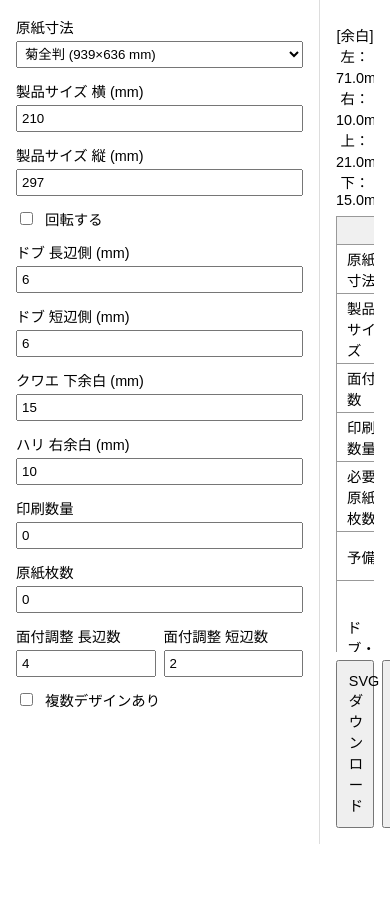
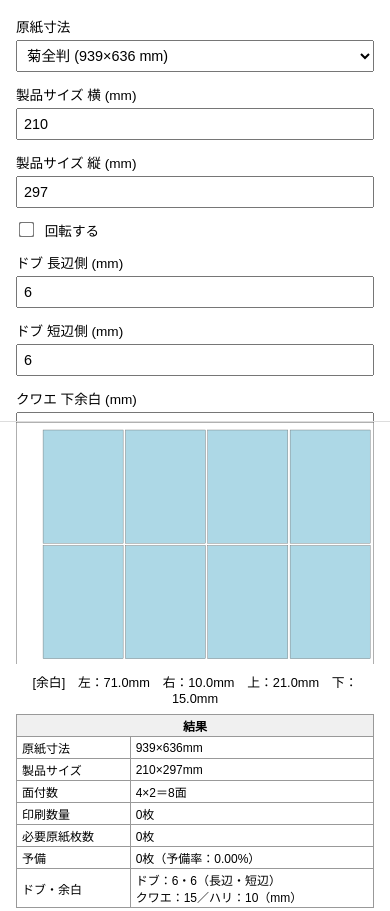
Before and after one commit to magx-sp/tools, a plain HTML site: page index.html in a window 390 px wide. Shown: the top 911 px of the page. Before the commit the page ends 844 px from the top, so only its background shows below. Drawn offline with nearby package versions, Linux system fonts and the light colour scheme.

Commit message:
Add files via upload

```diff
--- a/style.css
+++ b/style.css
@@ -1,15 +1,37 @@
 * { box-sizing: border-box; }
 html, body { height: 100%; }
 body { font-family: sans-serif; margin: 0; padding: 0; }
-.container { display: flex; height: 100vh; }
-.controls { width: 320px; padding: 1rem; border-right: 1px solid #ddd; overflow-y: auto; }
-.controls label { display: block; margin-bottom: 0.75rem; font-size: 0.9rem; }
+
+.container {
+  display: flex;
+  height: 100vh;
+  flex-direction: row; /* デフォルトはPC向けに横並び */
+}
+
+.controls {
+  width: 320px; /* PC向け固定幅 */
+  padding: 1rem;
+  border-right: 1px solid #ddd;
+  overflow-y: auto;
+  flex-shrink: 0; /* PCレイアウトで縮まないように */
+}
+
+.controls label {
+  display: block;
+  margin-bottom: 0.75rem;
+  font-size: 0.9rem;
+}
 .controls .pair { display: flex; gap: 0.5rem; }
 .controls .pair label { flex: 1; }
-.controls input[type="number"], .controls select { width: 100%; margin-top: 0.25rem; padding: 4px; }
+.controls input[type="number"], .controls select {
+  width: 100%;
+  margin-top: 0.25rem;
+  padding: 8px; /* タップしやすくするためpaddingを増やす */
+  font-size: 1rem; /* フォントサイズを調整 */
+}
 .controls input[disabled] { background: #f0f0f0; }
 .checkbox-label { display: flex; align-items: center; margin-bottom: 0.75rem; font-size: 0.9rem; }
-.checkbox-label input { margin-right: 0.5rem; }
+.checkbox-label input { margin-right: 0.5rem; transform: scale(1.2); /* チェックボックスを少し大きく */ }
 
 /* 追加: 複数デザイン項目を囲む枠線 */
 .multi-design-section {
@@ -35,10 +57,104 @@ body { font-family: sans-serif; margin: 0; padding: 0; }
   height: 100%;
   overflow: hidden;
 }
-#canvas { width: 100%; height: auto; }
-.margin-labels { font-size: 0.9rem; text-align: center; margin-top: 0.5rem; }
-#buttons { margin-top: 0.5rem; display: flex; gap: 0.5rem; }
-#buttons button { flex: 1; font-size: 0.9em; padding: 0.75em; width: 100%; }
+#canvas {
+  width: 100%;
+  height: auto;
+  max-width: 100%; /* SVGが親要素からはみ出さないように */
+  flex-shrink: 0; /* 縮まないように */
+}
+.margin-labels {
+  font-size: 0.9rem;
+  text-align: center;
+  margin-top: 0.5rem;
+  word-break: keep-all; /* 余白表示が改行されないように */
+}
+#buttons {
+  margin-top: 0.5rem;
+  display: flex;
+  gap: 0.5rem;
+  flex-wrap: wrap; /* ボタンが複数行になっても良いように */
+}
+#buttons button {
+  flex: 1;
+  min-width: 150px; /* ボタンの最小幅を設定 */
+  font-size: 1rem; /* ボタンのフォントサイズを調整 */
+  padding: 0.75em 1em; /* ボタンのパディングを調整 */
+  cursor: pointer;
+}
 #resultTable { width: 100%; border-collapse: collapse; margin-top: 0.5rem; font-size: 0.9rem; }
 #resultTable th, #resultTable td { border: 1px solid #999; padding: 3px 10px; text-align: left; }
 #resultTable th { background: #f0f0f0; text-align: center; }
+
+
+/* スマートフォン向けメディアクエリ */
+@media (max-width: 768px) { /* 768px以下の画面幅に適用 */
+  .container {
+    flex-direction: column; /* 縦積みに変更 */
+    height: auto; /* 高さを自動調整 */
+  }
+
+  .controls {
+    width: 100%; /* 幅を100%に */
+    border-right: none;
+    border-bottom: 1px solid #ddd; /* 下部にボーダーを追加 */
+    max-height: 50vh; /* コントロール部分の最大高さを設定し、スクロール可能に */
+  }
+
+  .layout {
+    height: auto; /* 高さを自動調整 */
+    padding-top: 0; /* 上部のパディングをなくすか減らす */
+  }
+
+  #pdfArea {
+    flex: none; /* SVGが高さに合わせて縮まないように */
+    height: auto;
+    overflow-y: hidden; /* SVG表示エリアのスクロールは通常不要 */
+  }
+
+  #canvas {
+    width: 100%;
+    height: auto;
+    /* max-width: 100%; */ /* 既に設定済みだが念のため */
+    /* SVGは描画の都合上、親要素に依存しないため、特定のサイズ指定は難しい */
+    /* 必要であれば、JavaScriptでSVGの高さを動的に調整することも検討 */
+  }
+
+  .margin-labels {
+    font-size: 0.8rem; /* スマートフォン向けに少し小さく */
+  }
+
+  #buttons {
+    flex-direction: column; /* ボタンを縦積みに */
+    gap: 0.75rem; /* ボタン間のスペースを調整 */
+  }
+
+  #buttons button {
+    width: 100%; /* ボタン幅を100%に */
+    padding: 1em; /* ボタンのパディングを増やす */
+  }
+
+  #resultTable {
+    font-size: 0.8rem; /* 結果テーブルのフォントサイズを調整 */
+  }
+}
+
+/* さらに小さい画面（例: iPhone SEなど）向け調整 */
+@media (max-width: 480px) {
+  .controls label {
+    font-size: 0.85rem;
+  }
+  .checkbox-label {
+    font-size: 0.85rem;
+  }
+  .controls input[type="number"], .controls select {
+    padding: 6px;
+    font-size: 0.9rem;
+  }
+  #resultTable {
+    font-size: 0.75rem;
+  }
+  #resultTable th, #resultTable td {
+    padding: 2px 5px;
+  }
+}
```
